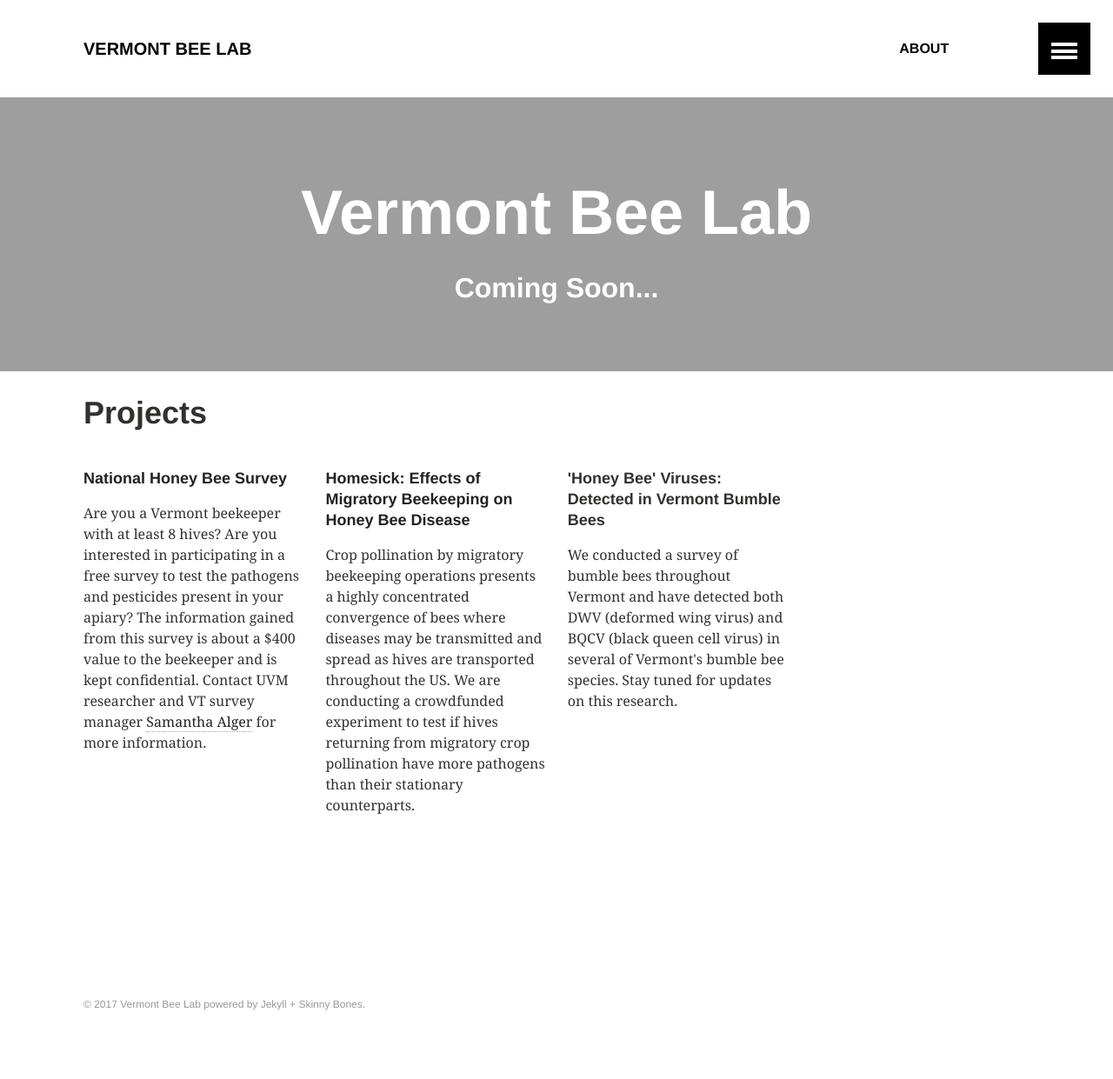
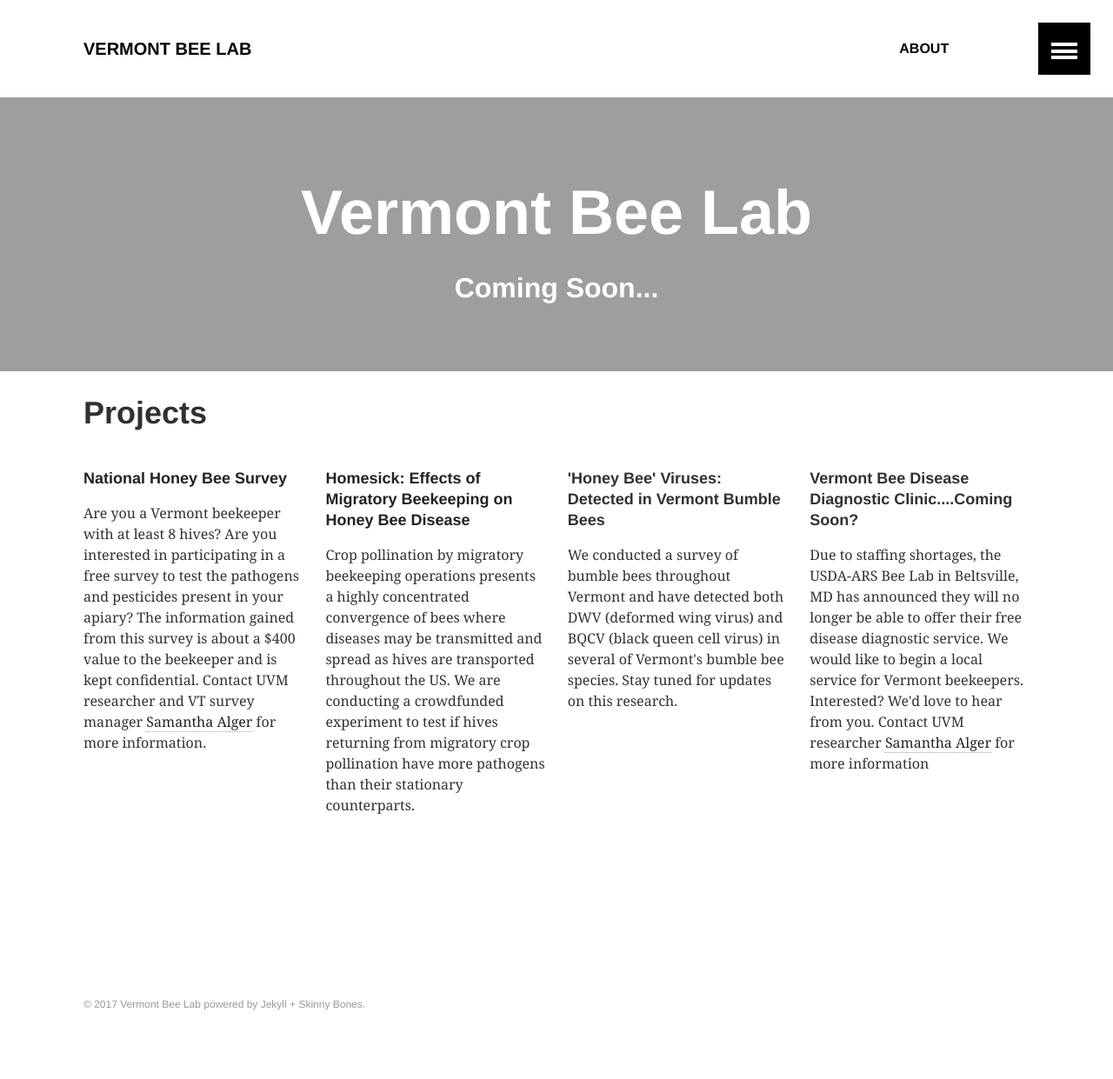
Before and after one commit to samanthaannalger/VTBeeLab, a Jekyll site: the page built from index.md, in a window 1280 px wide. Shown: the whole page at 87% size. Built offline with Jekyll 4.4.1, drawn with Linux system fonts in a browser that asks for light colours.

Commit message:
disease diagnostics project

```diff
--- a/index.md
+++ b/index.md
@@ -24,5 +24,11 @@ image:
   <p class="post-excerpt">We conducted a survey of bumble bees throughout Vermont and have detected both DWV (deformed wing virus) and BQCV (black queen cell virus) in several of Vermont's bumble bee species. Stay tuned for updates on this research.</p>
 </div><!-- /.tile -->
 
+<div class="tile">
+  <h2 class="post-title">Vermont Bee Disease Diagnostic Clinic....Coming Soon? </h2>
+  <p class="post-excerpt"> Due to staffing shortages, the USDA-ARS Bee Lab in Beltsville, MD has announced they will no longer be able to offer their free disease diagnostic service. We would like to begin a local service for Vermont beekeepers. Interested? We'd love to hear from you. Contact UVM researcher <a href="mailto:salger@uvm.edu?Subject=Bee Disease Testing" target="_top">Samantha Alger</a> for more information </p>
+
+</div><!-- /.tile -->
+
 
 </div><!-- /.tiles -->
```
